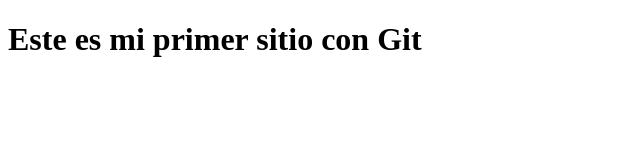
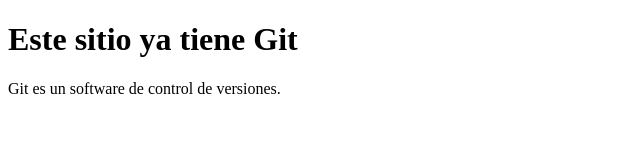
Before and after one commit to talo242/edutec2020-clase-6, a plain HTML site: page index.html in a window 1280 px wide. Shown: the whole page, without its empty margins (0-640 px from the left). Drawn offline with Linux system fonts and the light colour scheme.

Commit message:
UPDATE: change title and add a paragraph

```diff
--- a/index.html
+++ b/index.html
@@ -6,6 +6,7 @@
     <title>¡Mi primer sitio con Git!</title>
 </head>
 <body>
-    <h1>Este es mi primer sitio con Git</h1>
+    <h1>Este sitio ya tiene Git</h1>
+    <p>Git es un software de control de versiones.</p>
 </body>
 </html>
```
